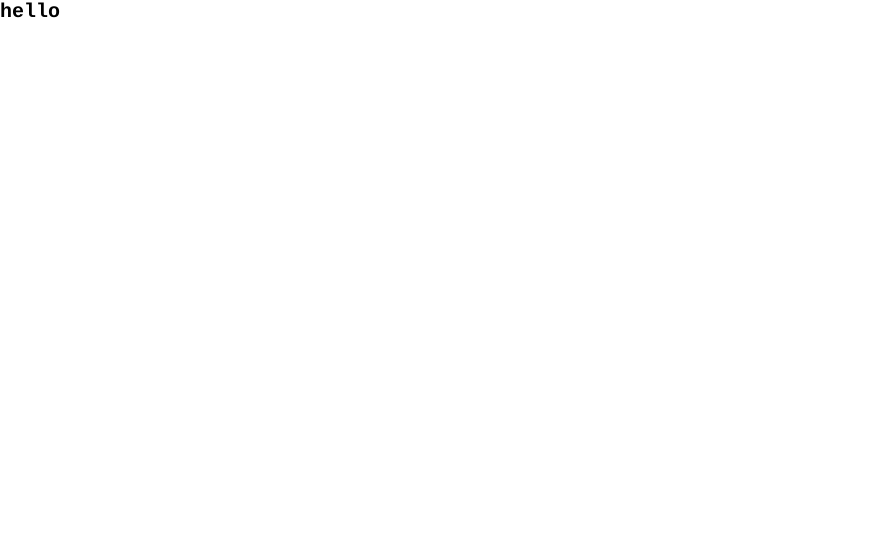
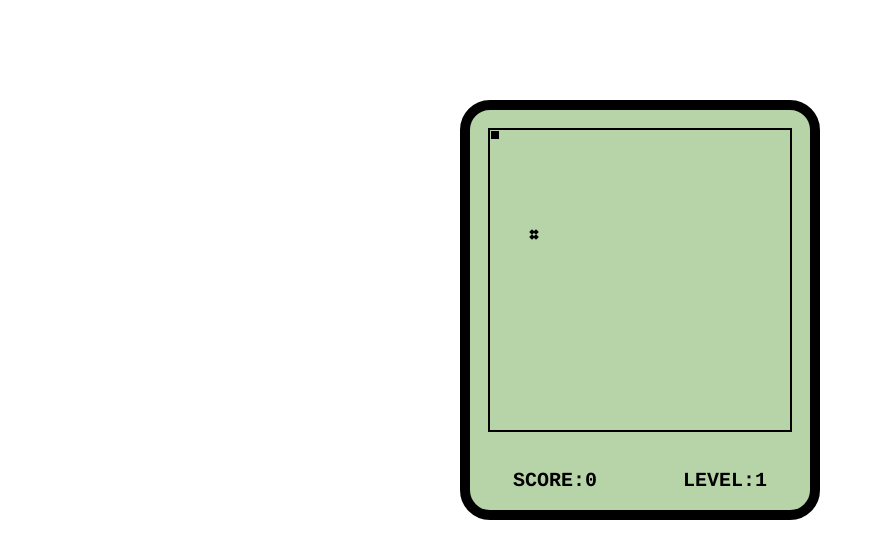
Before and after one commit to BlaxBerry/TS-greedy-snake, a website built with webpack: page src/index.html in a window 1280 px wide. Shown: the whole page, without its empty margins (0-882 px from the left). Built offline with nearby package versions, Linux system fonts and the light colour scheme.

Commit message:
HTML layout + CSS style

```diff
--- a/src/index.html
+++ b/src/index.html
@@ -1,12 +1,37 @@
 <!DOCTYPE html>
 <html lang="en">
-<head>
-    <meta charset="UTF-8">
-    <meta http-equiv="X-UA-Compatible" content="IE=edge">
-    <meta name="viewport" content="width=device-width, initial-scale=1.0">
+  <head>
+    <meta charset="UTF-8" />
+    <meta http-equiv="X-UA-Compatible" content="IE=edge" />
+    <meta name="viewport" content="width=device-width, initial-scale=1.0" />
     <title>Snake</title>
-</head>
-<body>
-    hello
-</body>
+  </head>
+  <body>
+    <!-- mian container -->
+    <div id="main">
+      <!-- top stage -->
+      <div id="stage">
+        <!-- snake -->
+        <div id="snake">
+          <div></div>
+          <div></div>
+          <div></div>
+          <div></div>
+        </div>
+        <!-- food -->
+        <div id="food">
+            <div></div>
+            <div></div>
+            <div></div>
+            <div></div>
+        </div>
+      </div>
+
+      <!-- bottom score -->
+      <div id="msg-bar">
+        <div>SCORE: <span id="score">0</span></div>
+        <div>LEVEL: <span id="level">1</span></div>
+      </div>
+    </div>
+  </body>
 </html>
```
